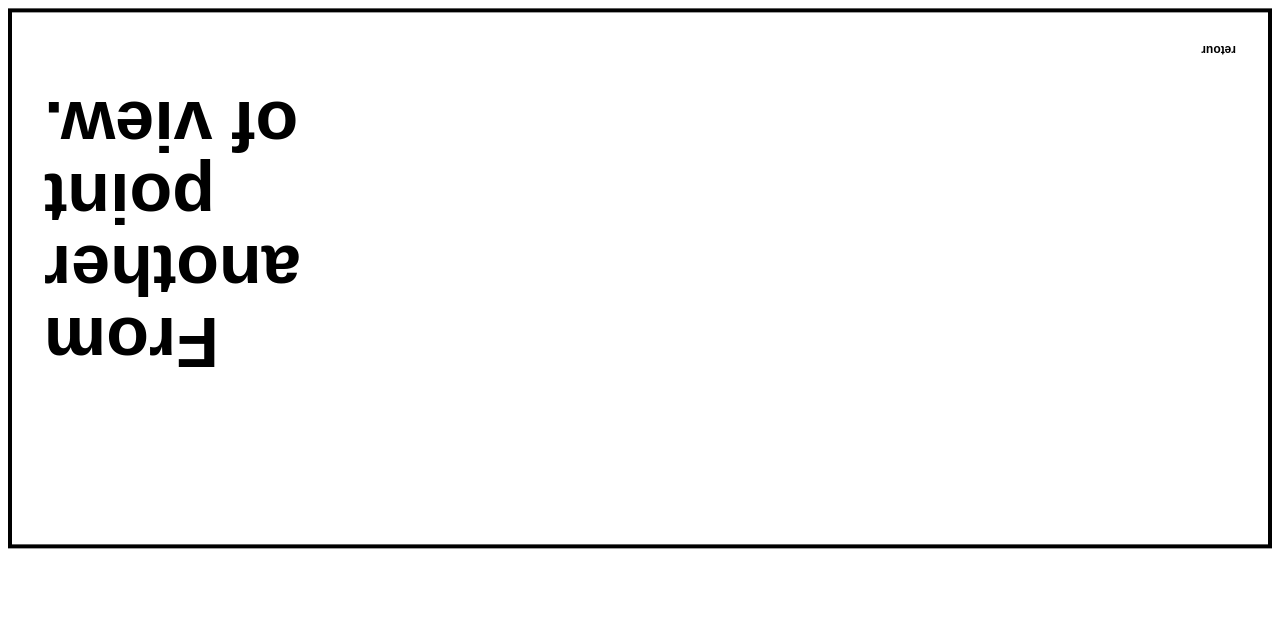
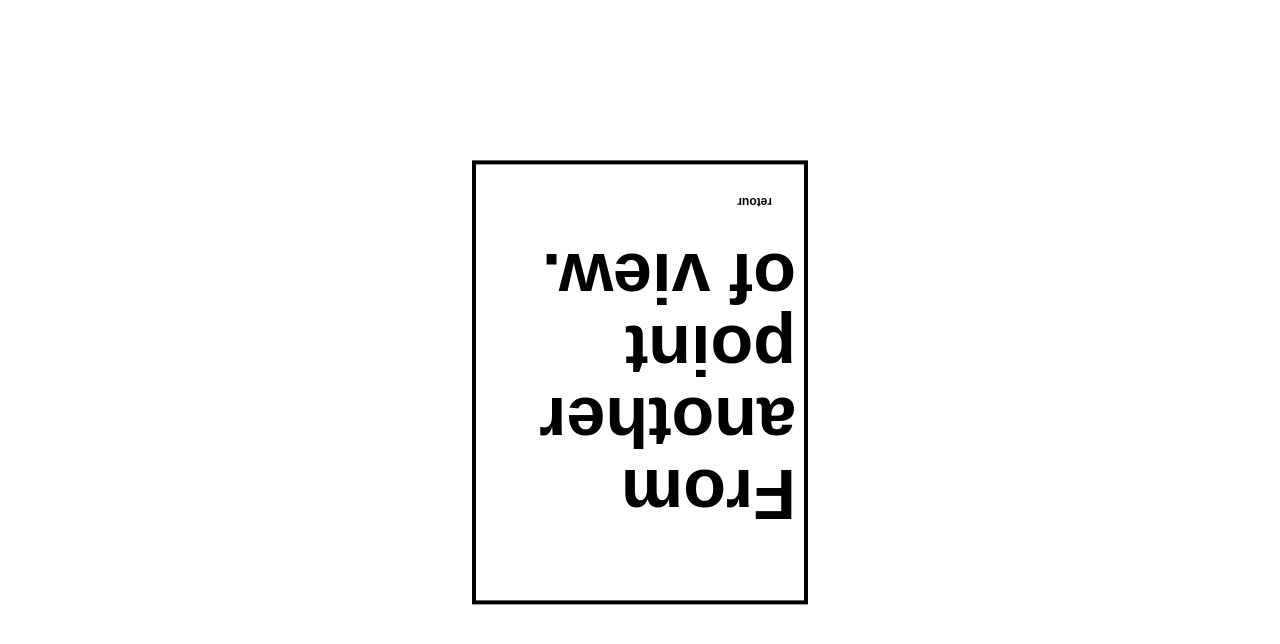
Before and after one commit to valentineterrier/Citations, a plain HTML site: page citations-05.html in a window 1280 px wide. Drawn offline with Linux system fonts and the light colour scheme.

Commit message:
modifs 2

```diff
--- a/citations-05.html
+++ b/citations-05.html
@@ -12,11 +12,17 @@
 		font-weight: bold;
 		font-size: 70px;
 		line-height: 1.03;
-		text-align: right;
 		transform: rotate(180deg);
 		background-color: rgb(255, 255, 255);
-		padding: 6rem 2rem 0.5rem 0.5rem;
+		}
+
+	/* layout */
+	body {
+		padding: 0rem 0rem 0.5rem 0.5rem;
 		border: 4.5px solid;
+		max-width: 20rem;
+		margin: auto;
+		margin-top: 10rem;
 		}
 
 </style>
```
Also changed, not shown: citations-04.html (+1 -6 lines), citations-06.html (+1 -2 lines), citations-09.html (+2 -2 lines), citations-16.html (+1 -1 lines).
